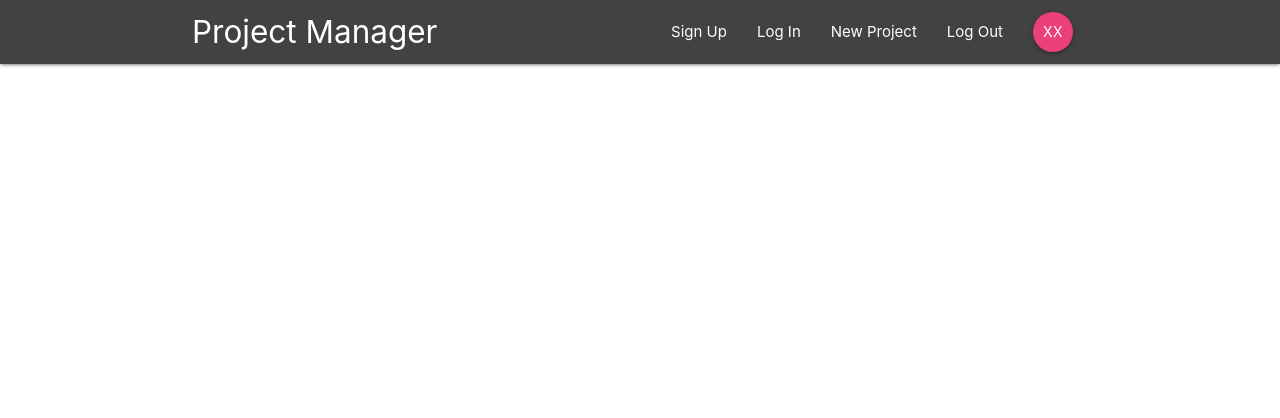
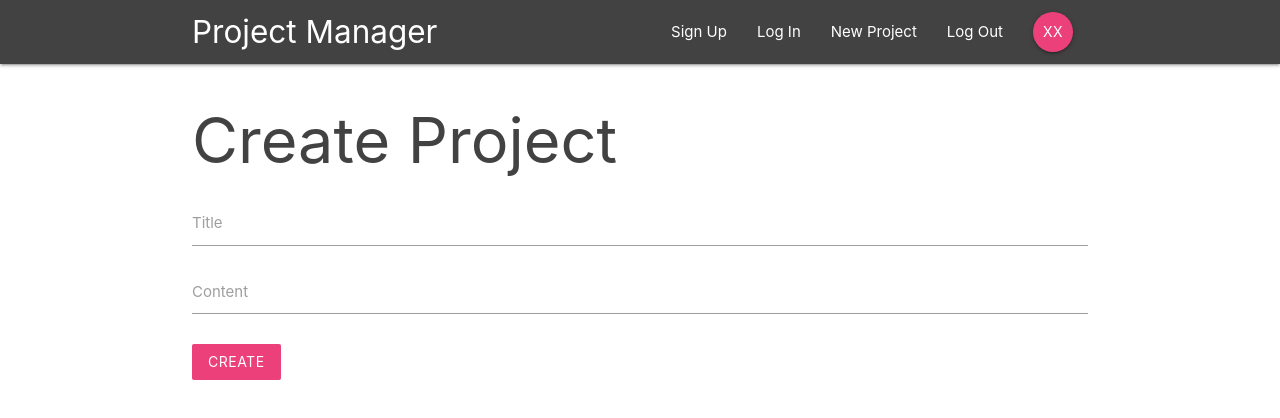
Before and after one commit to Konolin/project-manager, a React (Vite) app: page /create-project in a window 1280 px wide. Shown: the top 418 px of the page. Built offline with nearby package versions, Linux system fonts and the light colour scheme.

Commit message:
Create project

```diff
--- a/src/App.jsx
+++ b/src/App.jsx
@@ -4,6 +4,7 @@ import Dashboard from "./components/dashboard/Dashboard.jsx";
 import ProjectDetails from "./components/projects/ProjectDetails.jsx";
 import SignIn from "./components/auth/SignIn.jsx";
 import SignUp from "./components/auth/SignUp.jsx";
+import CreateProject from "./components/projects/CreateProject.jsx";
 
 export default function App() {
     return (
@@ -14,6 +15,7 @@ export default function App() {
                 <Route path="/project/:id" element={<ProjectDetails/>}/>
                 <Route path="/signin" element={<SignIn/>}/>
                 <Route path="/signup" element={<SignUp/>}/>
+                <Route path="/create-project" element={<CreateProject/>}/>
             </Routes>
         </BrowserRouter>
     );
--- a/src/components/projects/CreateProject.jsx
+++ b/src/components/projects/CreateProject.jsx
@@ -0,0 +1,39 @@
+import {useState} from "react";
+
+export default function CreateProject() {
+    const [title, setTitle] = useState("");
+    const [content, setContent] = useState("");
+
+    const handleChange = (e) => {
+        if (e.target.id === "password") {
+            setTitle(e.target.value);
+        } else {
+            setContent(e.target.value);
+        }
+    }
+
+    const handleSubmit = (e) => {
+        e.preventDefault();
+        console.log("title: " + title);
+        console.log("content: " + content);
+    }
+
+    return (
+        <div className="container">
+            <form className="white" onSubmit={handleSubmit}>
+                <h1 className="grey-text text-darken-3">Create Project</h1>
+                <div className="input-field">
+                    <label htmlFor="title">Title</label>
+                    <input type="text" id="title" onChange={handleChange}/>
+                </div>
+                <div className="input-field">
+                    <label htmlFor="content">Content</label>
+                    <textarea id="content" className="materialize-textarea" onChange={handleChange}></textarea>
+                </div>
+                <div className="input-field">
+                    <button className="btn pink lighten-1 z-depth-0">Create</button>
+                </div>
+            </form>
+        </div>
+    );
+}
```
